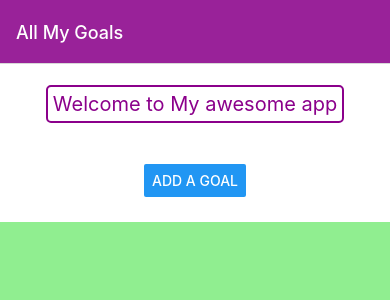
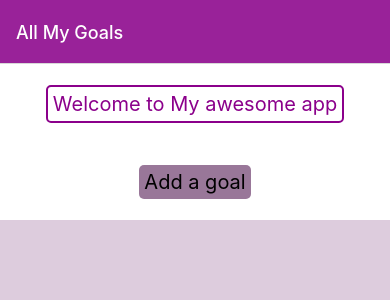
Before and after one commit to ChaoyiShi98033/CS5520-2024, a React Native app: screen /Home in a window 390 px wide. Shown: the top 300 px of the page. Built offline with nearby package versions, Linux system fonts and the light colour scheme.

Commit message:
pressable button

```diff
--- a/componets/GoalItem.js
+++ b/componets/GoalItem.js
@@ -1,5 +1,7 @@
 import {Button, StyleSheet, Text, View} from 'react-native';
 import React from 'react';
+import PressableButton from "./PressableButton";
+import { AntDesign } from "@expo/vector-icons";
 
 export default function GoalItem ({goalObj, deleteFunction}) {
 
@@ -13,16 +15,28 @@ export default function GoalItem ({goalObj, deleteFunction}) {
     }
 
   return (
-    <View style={styles.textContainer}>
-      <Text style={styles.text}>{goalObj.text}</Text>
-      <Button color="gray" title="X" onPress={deleteHandler}/>
-      <Button color="gray" title="i" onPress={goalPressHandler}/>
-
+    <View>
+      <Pressable
+        style={({ pressed }) => {
+          return [styles.textContainer, pressed && styles.pressed];
+        }}
+        onPress={goalPressHandler}
+        // android_ripple={{ color: "#e9e" }}
+      >
+        <Text style={styles.text}>{goalObj.text}</Text>
+        <PressableButton onPressFunction={deleteHandler}>
+          <AntDesign name="delete" size={24} color="black" />
+        </PressableButton>
+      </Pressable>
     </View>
   );
 }
 
 const styles = StyleSheet.create ({
+  pressed: {
+    opacity: 0.5,
+    backgroundColor: "#e9e",
+  },
     text: {
         textAlign: "center",
         fontSize: 18,
--- a/componets/Home.js
+++ b/componets/Home.js
@@ -13,6 +13,8 @@ import Input from '../componets/Input';
 import GoalDetails from '../componets/GoalDetails';
 import GoalItem from '../componets/GoalItem';
 import {useState} from 'react';
+import PressableButton from "./PressableButton";
+
 
 export default function Home (navigation) {
   const appName = 'My awesome app';
@@ -63,7 +65,7 @@ export default function Home (navigation) {
     // navigate to GoalDetails using navigation prop
     //We need to pass the goal data to Details page
     console.log (goalItem);
-    navigation.navigate ('Details', {GoalDetails});
+    navigation.navigate ('Details', {data: goalItem});
   }
 
   return (
@@ -72,7 +74,13 @@ export default function Home (navigation) {
         <StatusBar style="auto" />
 
         <Header name={appName} version={2} />
-        <Button title="Add a goal" onPress={() => setIsModalVisible (true)} />
+        {/* <Button title="Add a goal" onPress={() => setIsModalVisible(true)} /> */}
+        <PressableButton
+          customStyle={styles.addButton}
+          onPressFunction={() => setIsModalVisible(true)}
+        >
+          <Text style={{ fontSize: 20 }}>Add a goal</Text>
+        </PressableButton>
         <Input
           inputHandler={receiveInput}
           modalVisible={isModalVisible}
@@ -83,8 +91,7 @@ export default function Home (navigation) {
         <FlatList
           contentContainerStyle={styles.scrollViewContent}
           data={goals}
-          renderItem={({item}) => {
-            console.log (item);
+          renderItem={({ item }) => {
             return (
               <GoalItem
                 goalObj={item}
@@ -94,6 +101,15 @@ export default function Home (navigation) {
             );
           }}
         />
+        {/* <ScrollView contentContainerStyle={styles.scrollViewContent}> */}
+        {/* {goals.map((goalObj) => {
+            return (
+              <View style={styles.textContainer} key={goalObj.id}>
+                <Text style={styles.text}>{goalObj.text}</Text>
+              </View>
+            );
+          })} */}
+        {/* </ScrollView> */}
       </View>
     </SafeAreaView>
   );
@@ -111,11 +127,11 @@ const styles = StyleSheet.create ({
     alignItems: 'center',
     justifyContent: 'space-around',
   },
-  bottomView: {
-    flex: 4,
-    backgroundColor: 'lightgreen',
-    alignItems: 'center',
-    padding: 5,
-    marginTop: 5,
+  scrollViewContent: {
+    alignItems: "center",
+  },
+  bottomView: { flex: 4, backgroundColor: "#dcd" },
+  addButton: {
+    backgroundColor: "#979",
   },
 });
--- /dev/null
+++ b/componets/PressableButton.js
@@ -0,0 +1,32 @@
+import { Pressable, StyleSheet, Text, View } from "react-native";
+import React from "react";
+
+export default function PressableButton({
+  customStyle,
+  onPressFunction,
+  children,
+}) {
+  return (
+    <Pressable
+      onPress={onPressFunction}
+      style={({ pressed }) => [
+        styles.defaultStyle,
+        customStyle,
+        pressed && styles.pressed,
+      ]}
+    >
+      {children}
+    </Pressable>
+  );
+}
+
+const styles = StyleSheet.create({
+  defaultStyle: {
+    borderRadius: 5,
+    padding: 5,
+    backgroundColor: "#aaa",
+  },
+  pressed: {
+    opacity: 0.5,
+  },
+});
```
